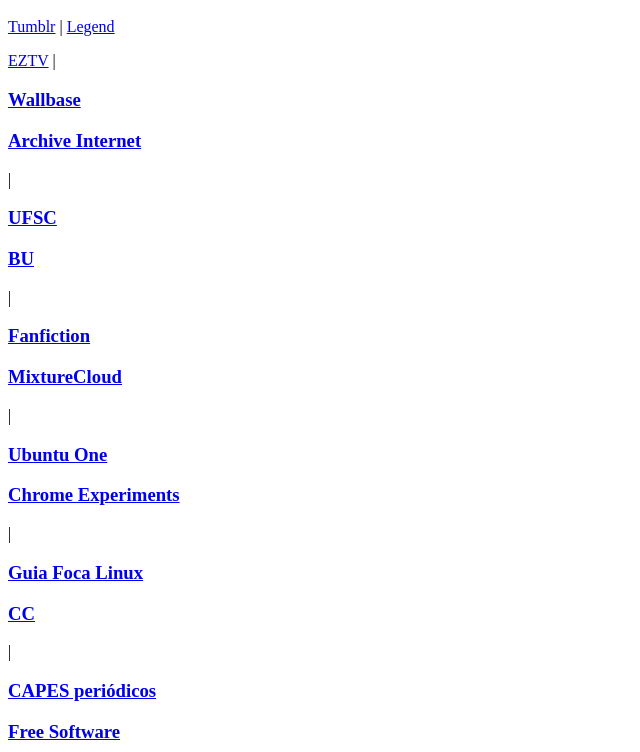
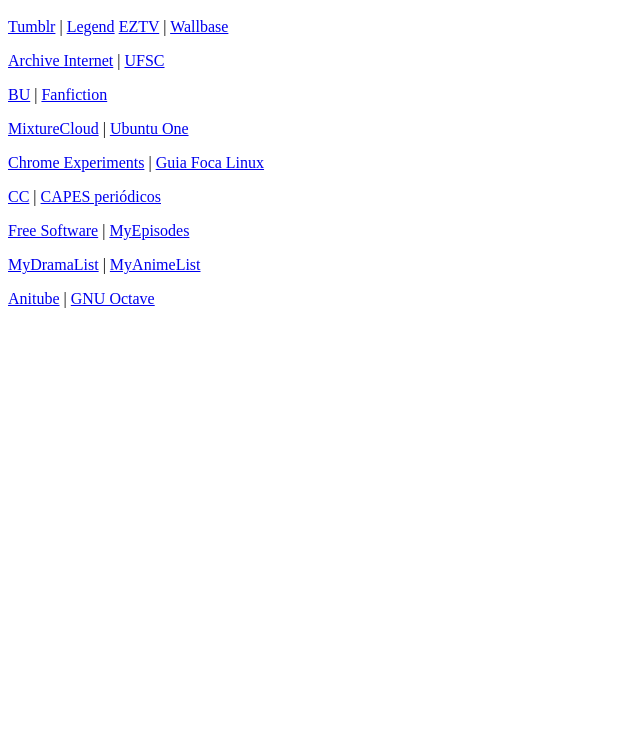
Before and after one commit to serotonina/serotonina.github.com, a plain HTML site: page linker/index.html in a window 1280 px wide. Shown: the part 48-800 px from the top of the page, without its empty margins (0-640 px from the left). Drawn offline with Linux system fonts and the light colour scheme.

Commit message:
Update linker/index.html

```diff
--- a/linker/index.html
+++ b/linker/index.html
@@ -22,16 +22,16 @@
 
       </header>
       <section-->
-<p></p><a href="http://tumblr.com">Tumblr</a></h3>  |  <a href="http://lobr.oasgames.com">Legend</a></p>
-<p><a href="http://eztv.it/">EZTV</a></h3>  |  <h3><a href="http://wallbase.cc">Wallbase</a></p>
-<p><a href="http://archive.org/">Archive Internet</a></h3>  |  <h3><a href="http://ufsc.br">UFSC</a></p>
-<p><a href="http://portalbu.ufsc.br/">BU</a></h3>  |  <h3><a href="http://www.fanfiction.net">Fanfiction</a></p>
-<p><a href="http://www.mixturecloud.com">MixtureCloud</a></h3>  |  <h3><a href="http://one.ubuntu.com">Ubuntu One</a></p>
-<p><a href="http://www.chromeexperiments.com">Chrome Experiments</a></h3>  |  <h3><a href="http://www.guiafoca.org">Guia Foca Linux</a></p>
-<p><a href="http://questioncopyright.org">CC</a></h3>  |  <h3><a href="http://www.periodicos.capes.gov.br">CAPES periódicos</a></p>
-<p><a href="http://www.fsf.org">Free Software</a></h3>  |  <h3><a href="http://myepisodes.com">MyEpisodes</a></p>
-<p><a href="http://mydramalist.info">MyDramaList</a></h3>  |  <h3><a href="http://myanimelist.net">MyAnimeList</a></p>
-<p><a href="http://www.anitube.jp">Anitube</a></h3>  |  <h3><a href="http://www.gnu.org">GNU Octave</a></p>
+<p></p><a href="http://tumblr.com">Tumblr</a></h3>  |  <a href="http://lobr.oasgames.com">Legend</a>
+<a href="http://eztv.it/">EZTV</a></h3>  |  <a href="http://wallbase.cc">Wallbase</a></p>
+<p><a href="http://archive.org/">Archive Internet</a></h3>  |  <a href="http://ufsc.br">UFSC</a></p>
+<p><a href="http://portalbu.ufsc.br/">BU</a></h3>  |  <a href="http://www.fanfiction.net">Fanfiction</a></p>
+<p><a href="http://www.mixturecloud.com">MixtureCloud</a></h3>  |  <a href="http://one.ubuntu.com">Ubuntu One</a></p>
+<p><a href="http://www.chromeexperiments.com">Chrome Experiments</a></h3>  |  <a href="http://www.guiafoca.org">Guia Foca Linux</a></p>
+<p><a href="http://questioncopyright.org">CC</a></h3>  |  <a href="http://www.periodicos.capes.gov.br">CAPES periódicos</a></p>
+<p><a href="http://www.fsf.org">Free Software</a></h3>  |  <a href="http://myepisodes.com">MyEpisodes</a></p>
+<p><a href="http://mydramalist.info">MyDramaList</a></h3>  |  <a href="http://myanimelist.net">MyAnimeList</a></p>
+<p><a href="http://www.anitube.jp">Anitube</a></h3>  |  <a href="http://www.gnu.org">GNU Octave</a></p>
       <!--/section>
      </div>
     <script src="javascripts/scale.fix.js"></script-->
```
